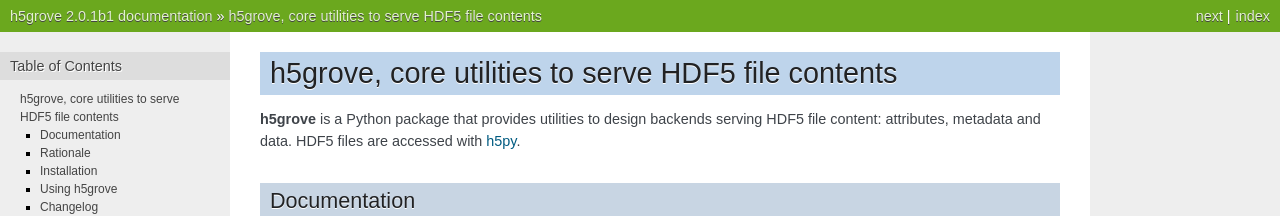
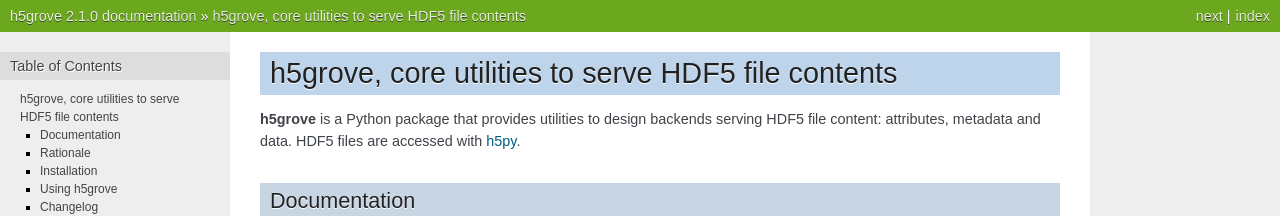
Before and after one commit to silx-kit/h5grove, a Sphinx documentation site: the page built from docs/index.md, in a window 1280 px wide and 900 px high. Shown: the top 216 px of the window. Built offline with Sphinx 7.4.7, drawn with Linux system fonts in a browser that asks for light colours; some of the changed text lies outside the part shown.

Commit message:
Bump to v2.1.0

```diff
--- a/docs/_static/api.yaml
+++ b/docs/_static/api.yaml
@@ -2,7 +2,7 @@ openapi: 3.0.0
 info:
   title: 'H5Grove API'
   description: 'The API provided by h5grove example implementations.'
-  version: 2.0.1b1
+  version: 2.1.0
 
 servers:
   - url: http://{ip}:{port}/
--- a/h5grove/__init__.py
+++ b/h5grove/__init__.py
@@ -1,4 +1,4 @@
 from .content import create_content
 from .encoders import encode
 
-version = "2.0.1b1"
+version = "2.1.0"
```
Also changed, not shown: .bumpversion.cfg.
